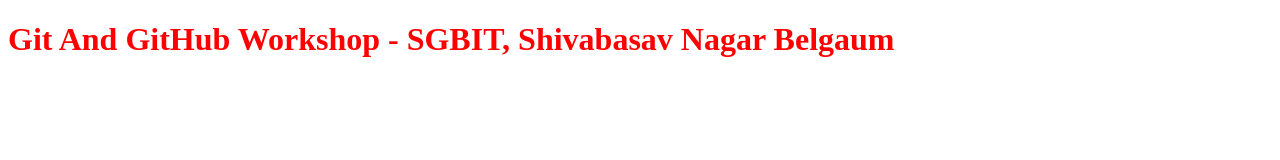
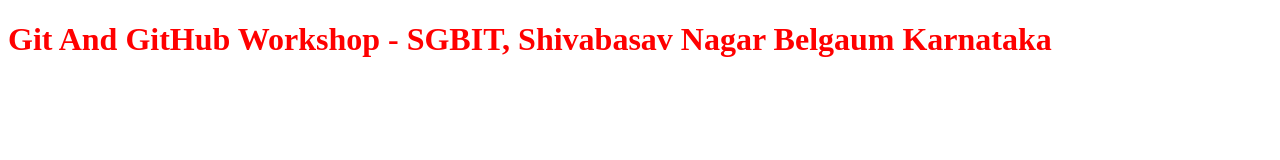
Before and after one commit to sfrodd/FourthSemRepo, a plain HTML site: page index.html in a window 1280 px wide. Drawn offline with Linux system fonts and the light colour scheme.

Commit message:
Update index.html

```diff
--- a/index.html
+++ b/index.html
@@ -6,7 +6,7 @@
     <title>Document</title>
 </head>
 <body>
-    <h1 style="color:red">Git And GitHub Workshop - SGBIT, Shivabasav Nagar Belgaum</h1>
+    <h1 style="color:red">Git And GitHub Workshop - SGBIT, Shivabasav Nagar Belgaum Karnataka</h1>
 
 </body>
 </html>
```
